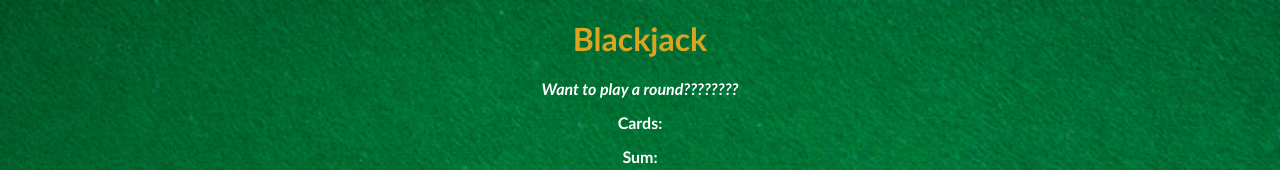
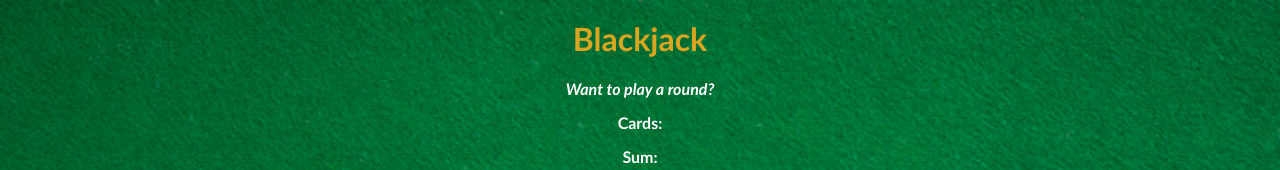
Before and after one commit to bernard-schmidt/Blackjack_App, a plain HTML site: page index.html in a window 1280 px wide. Shown: the top 170 px of the page. Drawn offline with nearby package versions, Linux system fonts and the light colour scheme.

Commit message:
one question mark

```diff
--- a/index.html
+++ b/index.html
@@ -4,7 +4,7 @@
     </head>
     <body>
         <h1>Blackjack</h1>
-        <p id="message-el">Want to play a round????????</p>
+        <p id="message-el">Want to play a round?</p>
         <p id="cards-el">Cards:</p>
         <p id="sum-el">Sum:</p>
         <button onclick="startGame()">START GAME</button>
```
